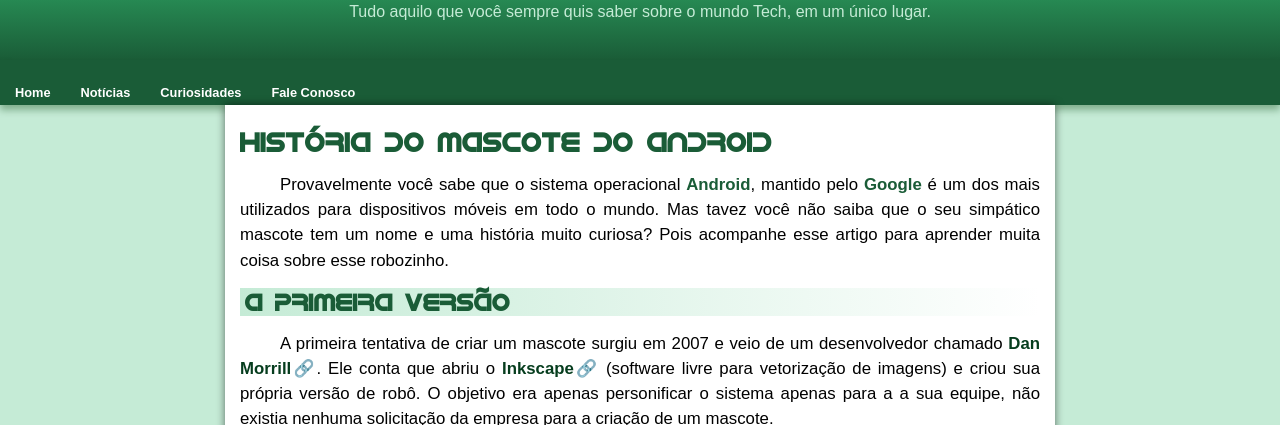
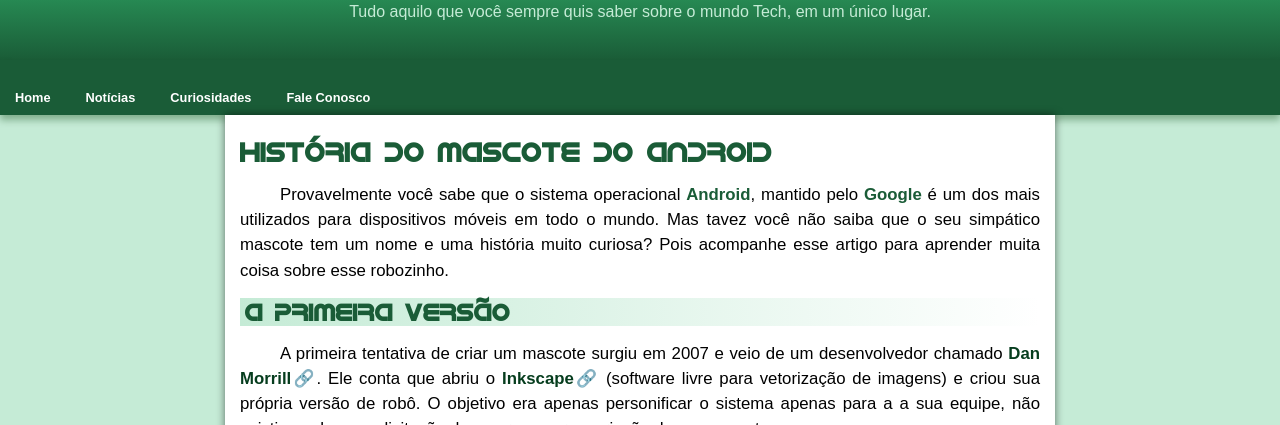
Before and after one commit to GbAraujoSouza/projeto-android, a plain HTML site: page index.html in a window 1280 px wide. Shown: the part 110-535 px from the top of the page. Drawn offline with Linux system fonts and the light colour scheme.

Commit message:
Flex Box no navbar
Alterei a disposição dos itens no navbar utilizando flexbox

```diff
--- a/index.html
+++ b/index.html
@@ -18,7 +18,12 @@
         </p>
     </header>
     <nav>
-        <a href="#">Home</a><a href="#">Notícias</a><a href="#">Curiosidades</a><a href="#">Fale Conosco</a>
+        <ul>
+            <li><a href="#">Home</a></li>
+            <li><a href="#">Notícias</a></li>
+            <li><a href="#">Curiosidades</a></li>
+            <li><a href="#">Fale Conosco</a></li>
+        </ul>
     </nav>
 
     <main>
--- a/styles/style.css
+++ b/styles/style.css
@@ -67,7 +67,6 @@
     background-color: var(--cor4);
     box-shadow: 0px 5px 7px rgba(6, 65, 11, 0.356);
     padding-top: 20px;
-
 }
 
 nav a {
@@ -77,13 +76,20 @@
     margin: 0px;
     font-size: 0.8em;
     font-weight: bold;
-    padding: 5px 15px;
+    padding: 10px 15px;
     transition-duration: 0.4s;
 }
 
 nav a:hover {
     background-color: var(--cor5);
     border-radius: 5px;
+    text-decoration: underline;
+}
+
+nav ul {
+    list-style-type: none;
+    display: flex;
+    column-gap: 5px;
 }
 
 /* ========== MAIN ========== */
@@ -150,13 +156,14 @@
     box-shadow: 2px 2px 6px 1px rgba(0, 0, 0, 0.219);
 }
 
-/* ========== SELETORES GERAIS ========== */
-
-ul {
+main ul {
     list-style-type: '\2714\0020\0020';
     columns: 2;
     list-style-position: inside;
 }
+
+/* ========== SELETORES GERAIS ========== */
+
 
 img {
     width: 100%;
```
